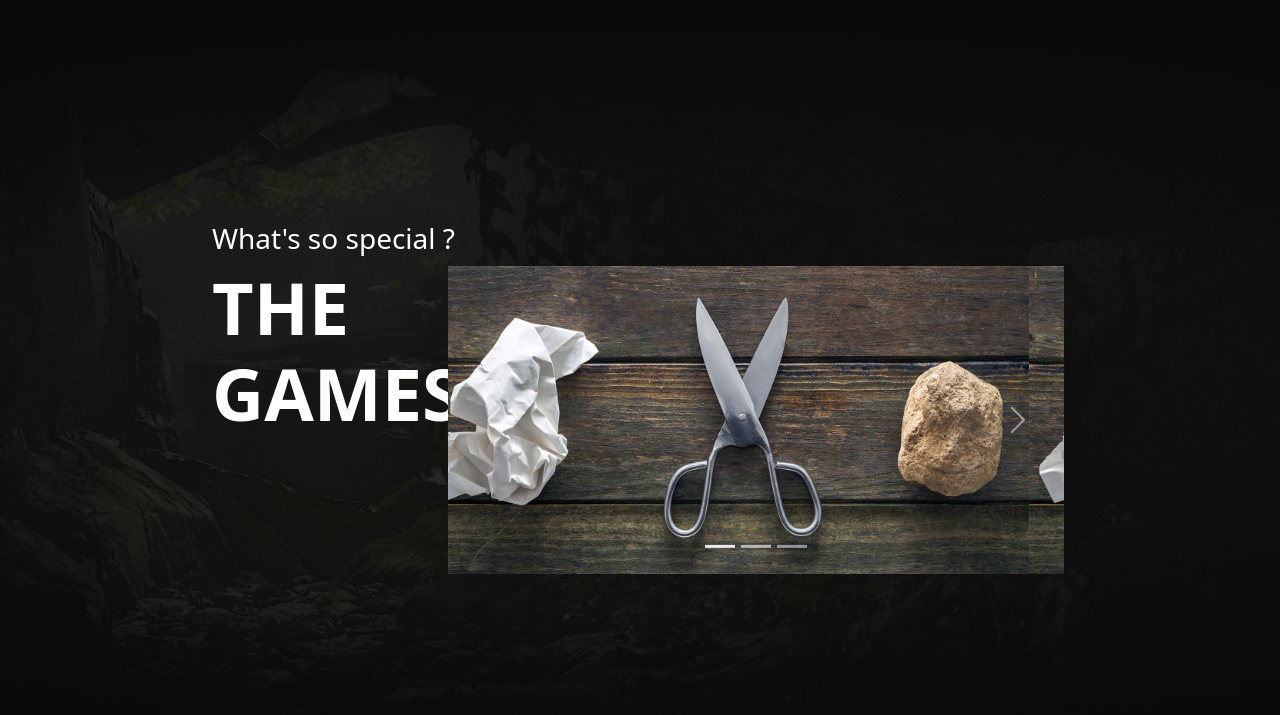
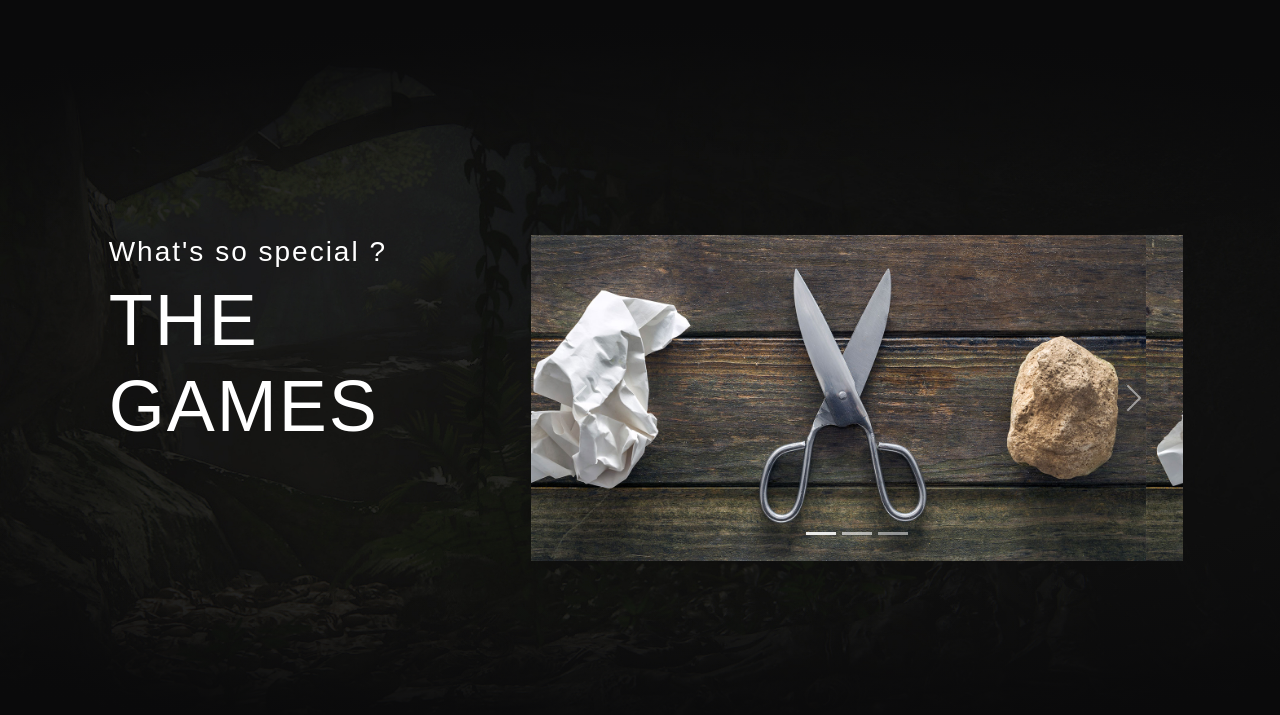
Before and after one commit to the-macs/binarc3-esa-hadistra, a plain HTML site: page index.html in a window 1280 px wide. Shown: the part 802-1517 px from the top of the page. Drawn offline with nearby package versions, Linux system fonts and the light colour scheme.

Commit message:
Merapihkan Section Game Choice

```diff
--- a/index.css
+++ b/index.css
@@ -1,6 +1,12 @@
 * {
     padding: 0px;
     margin: 0px;
+
+    font-family: 'Arial';
+    font-style: normal;
+    font-weight: 400;
+    line-height: 28px;
+    letter-spacing: 2px;
 }
 
 header {
@@ -74,14 +80,14 @@ header {
     background-position: center;
 }
 
-.game-choice-left {
+/* .game-choice-left {
     padding-left: 14rem;
     padding-top: 14rem;
-}
+} */
 
-.game-choice-right {
+/* .game-choice-right {
     transform: translate(-30%, 60%);
-}
+} */
 
 /* GAME FEATURES */
 
--- a/index.html
+++ b/index.html
@@ -71,14 +71,14 @@
         </header>
 
         <!-- GAME CHOICE -->
-        <section class="game-choice">
-            <div class="row me-auto w-100">
-                <div class="col-md-6 col-sm-12 game-choice-left">
+        <section class="game-choice d-flex align-items-center justify-content-center">
+            <div class="row">
+                <div class="offset-md-1 col-md-3 col-sm-12 text-center text-md-start">
                     <h3 class="text-white">What's so special ?</h3>
-                    <h1 class="text-white display-2 fw-bold">THE GAMES</h1>
+                    <h1 class="text-white display-2">THE GAMES</h1>
                 </div>
-                <div class="col-6 game-choice-right">
-                    <div id="carouselExampleIndicators" class="carousel slide" data-bs-ride="carousel">
+                <div class="col-md-8 col-sm-12 p-0 d-flex justify-content-center">
+                    <div id="carouselExampleIndicators" class="carousel slide w-75" data-bs-ride="carousel">
                         <div class="carousel-indicators">
                             <button type="button" data-bs-target="#carouselExampleIndicators" data-bs-slide-to="0"
                                 class="active" aria-current="true" aria-label="Slide 1"></button>
```
